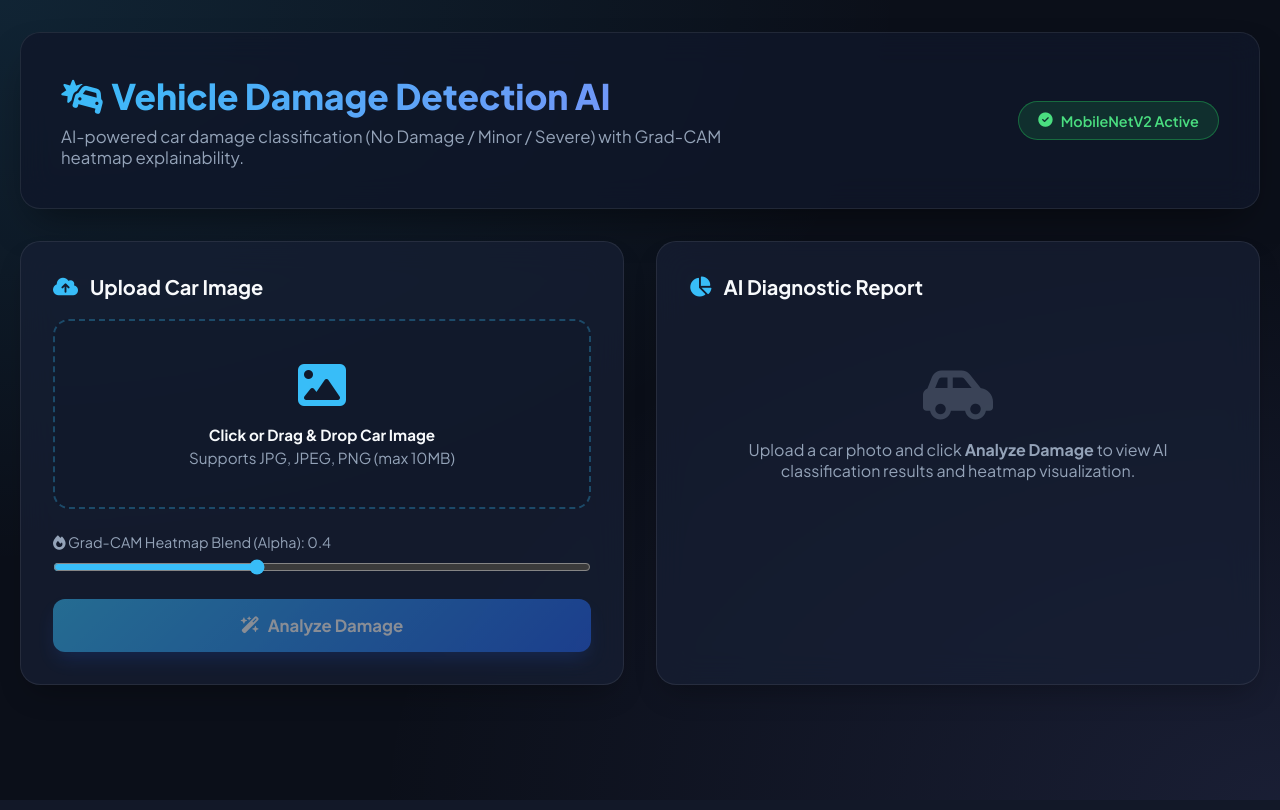
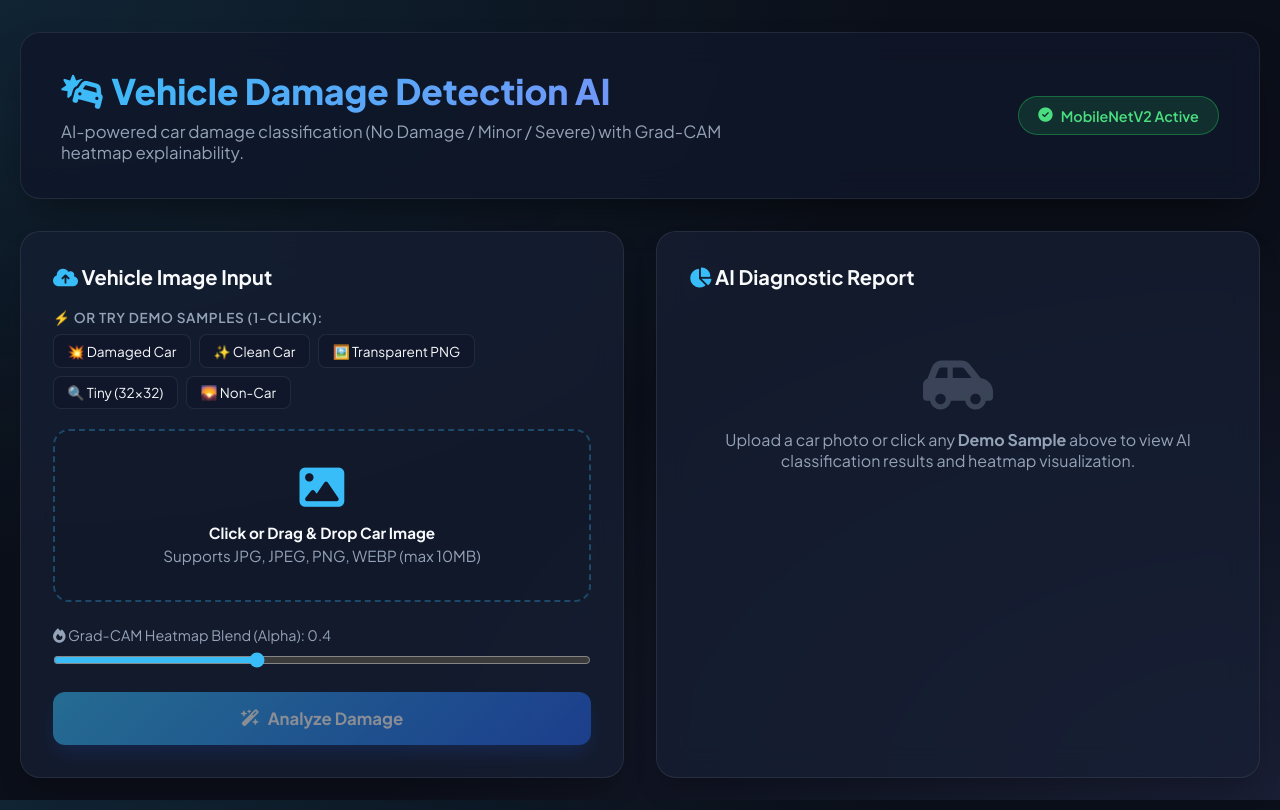
Before and after one commit to tanmaypatole2020-wq/damage-car-detection-, a Flask app: page / in a window 1280 px wide. Run offline with Flask 3, Linux system fonts and the light colour scheme.

Commit message:
Add 1-click sample demos, dark theme config, and Streamlit deploy link

```diff
--- a/server.py
+++ b/server.py
@@ -75,7 +75,8 @@
                 "class_name": result["class_name"],
                 "display_name": result["display_name"],
                 "confidence": result["confidence"],
-                "confidence_percentage": f"{result['confidence'] * 100:.1f}%",
+                "confidence_percentage": result["confidence_percentage"],
+                "is_low_confidence": result["is_low_confidence"],
                 "probabilities": result["probabilities"],
                 "badge_color": result["badge_color"],
                 "bg_color": result["bg_color"],
@@ -93,6 +94,49 @@
         return jsonify({"error": f"Failed to process image: {str(e)}"}), 500
 
 
+@app.route("/api/sample/<sample_name>", methods=["GET"])
+def sample_predict_api(sample_name):
+    """API endpoint to run prediction directly on preloaded sample images."""
+    if not predictor.is_ready():
+        return jsonify({"error": "Model is not loaded."}), 400
+
+    sample_file = config.SAMPLES_DIR / f"{sample_name}.jpg"
+    if not sample_file.exists():
+        sample_file = config.SAMPLES_DIR / f"{sample_name}.png"
+    if not sample_file.exists():
+        return jsonify({"error": f"Sample image '{sample_name}' not found."}), 404
+
+    try:
+        alpha = float(request.args.get("alpha", 0.4))
+        result = predictor.predict(sample_file, gradcam_alpha=alpha)
+
+        original_b64 = numpy_to_base64(result["original_rgb"])
+        overlay_b64 = numpy_to_base64(result["gradcam_overlay_rgb"])
+        heatmap_b64 = numpy_to_base64(result["gradcam_heatmap_rgb"])
+
+        return jsonify(
+            {
+                "status": "success",
+                "class_name": result["class_name"],
+                "display_name": result["display_name"],
+                "confidence": result["confidence"],
+                "confidence_percentage": result["confidence_percentage"],
+                "is_low_confidence": result["is_low_confidence"],
+                "probabilities": result["probabilities"],
+                "badge_color": result["badge_color"],
+                "bg_color": result["bg_color"],
+                "severity": result["severity"],
+                "summary": result["summary"],
+                "action": result["action"],
+                "original_image": original_b64,
+                "gradcam_overlay": overlay_b64,
+                "gradcam_heatmap": heatmap_b64,
+            }
+        )
+    except Exception as e:
+        return jsonify({"error": str(e)}), 500
+
+
 if __name__ == "__main__":
     print("\n" + "=" * 60)
     print(" VEHICLE DAMAGE DETECTION WEB SERVER RUNNING")
--- a/templates/index.html
+++ b/templates/index.html
@@ -51,7 +51,7 @@
             backdrop-filter: blur(16px);
             border: 1px solid var(--card-border);
             border-radius: 20px;
-            padding: 2.5rem;
+            padding: 2.2rem 2.5rem;
             margin-bottom: 2rem;
             box-shadow: 0 20px 40px -15px rgba(0, 0, 0, 0.5);
             display: flex;
@@ -116,19 +116,53 @@
             margin-bottom: 1.25rem;
             display: flex;
             align-items: center;
-            gap: 0.75rem;
+            justify-content: space-between;
             color: var(--text-main);
         }
 
-        .card-title i {
+        /* Sample Buttons */
+        .samples-bar {
+            margin-bottom: 1.25rem;
+        }
+
+        .samples-bar label {
+            display: block;
+            font-size: 0.85rem;
+            font-weight: 600;
+            color: var(--text-muted);
+            margin-bottom: 0.5rem;
+            text-transform: uppercase;
+            letter-spacing: 0.05em;
+        }
+
+        .sample-chips {
+            display: flex;
+            flex-wrap: wrap;
+            gap: 0.5rem;
+        }
+
+        .sample-btn {
+            background: rgba(15, 23, 42, 0.6);
+            border: 1px solid var(--card-border);
+            color: var(--text-main);
+            padding: 0.45rem 0.85rem;
+            border-radius: 8px;
+            font-size: 0.85rem;
+            cursor: pointer;
+            transition: all 0.2s ease;
+        }
+
+        .sample-btn:hover {
+            border-color: var(--accent-primary);
             color: var(--accent-primary);
+            background: rgba(56, 189, 248, 0.08);
         }
 
         /* Upload Dropzone */
         .dropzone {
             border: 2px dashed rgba(56, 189, 248, 0.3);
             border-radius: 16px;
-            padding: 2.5rem 1.5rem;
+            padding: 2.2rem 1.5rem;
             text-align: center;
             background: rgba(15, 23, 42, 0.4);
             cursor: pointer;
@@ -143,9 +177,9 @@
         }
 
         .dropzone i {
-            font-size: 3rem;
+            font-size: 2.8rem;
             color: var(--accent-primary);
-            margin-bottom: 1rem;
+            margin-bottom: 0.75rem;
         }
 
         .dropzone p {
@@ -218,12 +252,12 @@
 
         /* Preview Area */
         .preview-box {
-            margin-top: 1.5rem;
+            margin-top: 1.25rem;
             border-radius: 14px;
             overflow: hidden;
             border: 1px solid var(--card-border);
             display: none;
-            max-height: 260px;
+            max-height: 250px;
         }
 
         .preview-box img {
@@ -422,15 +456,26 @@
                 </div>
 
                 <div class="card-title">
-                    <i class="fa-solid fa-cloud-arrow-up"></i>
-                    <span>Upload Car Image</span>
+                    <span><i class="fa-solid fa-cloud-arrow-up" style="color: var(--accent-primary);"></i> Vehicle Image Input</span>
+                </div>
+
+                <!-- Preloaded Demo Chips -->
+                <div class="samples-bar">
+                    <label>⚡ Or Try Demo Samples (1-Click):</label>
+                    <div class="sample-chips">
+                        <button class="sample-btn" onclick="loadSample('damaged_car')">💥 Damaged Car</button>
+                        <button class="sample-btn" onclick="loadSample('undamaged_car')">✨ Clean Car</button>
+                        <button class="sample-btn" onclick="loadSample('car_alpha')">🖼️ Transparent PNG</button>
+                        <button class="sample-btn" onclick="loadSample('tiny_car')">🔍 Tiny (32x32)</button>
+                        <button class="sample-btn" onclick="loadSample('non_car')">🌄 Non-Car</button>
+                    </div>
                 </div>
 
                 <div class="dropzone" id="dropzone">
                     <i class="fa-solid fa-image"></i>
                     <p style="font-weight: 700; color: var(--text-main); margin-bottom: 0.25rem;">Click or Drag & Drop Car Image</p>
-                    <p>Supports JPG, JPEG, PNG (max 10MB)</p>
-                    <input type="file" id="fileInput" accept="image/jpeg, image/jpg, image/png">
+                    <p>Supports JPG, JPEG, PNG, WEBP (max 10MB)</p>
+                    <input type="file" id="fileInput" accept="image/jpeg, image/jpg, image/png, image/webp">
                 </div>
 
                 <div class="preview-box" id="previewBox">
@@ -453,13 +498,12 @@
             <!-- Right Panel: Results -->
             <div class="card" id="resultsCard">
                 <div class="card-title">
-                    <i class="fa-solid fa-chart-pie"></i>
-                    <span>AI Diagnostic Report</span>
+                    <span><i class="fa-solid fa-chart-pie" style="color: var(--accent-primary);"></i> AI Diagnostic Report</span>
                 </div>
 
                 <div id="placeholderState" style="text-align: center; padding: 3rem 1rem; color: var(--text-muted);">
                     <i class="fa-solid fa-car-side" style="font-size: 3.5rem; margin-bottom: 1rem; opacity: 0.3;"></i>
-                    <p>Upload a car photo and click <strong>Analyze Damage</strong> to view AI classification results and heatmap visualization.</p>
+                    <p>Upload a car photo or click any <strong>Demo Sample</strong> above to view AI classification results and heatmap visualization.</p>
                 </div>
 
                 <div id="resultsState" style="display: none;">
@@ -483,7 +527,7 @@
                     </div>
 
                     <div style="font-weight: 700; font-size: 0.95rem; margin-bottom: 1rem; color: var(--text-main);">
-                        Class Probability Breakdown
+                        Class Probability Breakdown (All 3 Classes)
                     </div>
                     <div id="probabilitiesContainer"></div>
                 </div>
@@ -492,8 +536,7 @@
             <!-- Grad-CAM Visuals Row -->
             <div class="card gradcam-grid" id="gradcamSection">
                 <div class="card-title">
-                    <i class="fa-solid fa-eye"></i>
-                    <span>Grad-CAM Visual Focus Regions</span>
+                    <span><i class="fa-solid fa-eye" style="color: var(--accent-primary);"></i> Grad-CAM Visual Focus Regions</span>
                 </div>
                 <p style="color: var(--text-muted); font-size: 0.9rem; margin-bottom: 1rem;">
                     The heatmap highlights specific pixel regions in the car image that activated the neural network's damage decision.
@@ -545,6 +588,26 @@
         alphaSlider.addEventListener('input', (e) => {
             alphaVal.textContent = e.target.value;
         });
+
+        // 1-Click Demo Sample loader
+        async function loadSample(sampleName) {
+            loader.style.display = 'flex';
+            try {
+                const res = await fetch(`/api/sample/${sampleName}?alpha=${alphaSlider.value}`);
+                const data = await res.json();
+                loader.style.display = 'none';
+                if (!res.ok) {
+                    alert(data.error || 'Failed to load sample');
+                    return;
+                }
+                previewImg.src = data.original_image;
+                previewBox.style.display = 'block';
+                renderResults(data);
+            } catch (err) {
+                loader.style.display = 'none';
+                alert('Failed to connect to server.');
+            }
+        }
 
         // File selection handling
         fileInput.addEventListener('change', (e) => {
@@ -669,7 +732,7 @@
             imgHeatmap.src = data.gradcam_heatmap;
             imgOverlay.src = data.gradcam_overlay;
 
-            // Smooth scroll to results on mobile
+            // Smooth scroll to results
             gradcamSection.scrollIntoView({ behavior: 'smooth' });
         }
     </script>
```
Also changed, not shown: app.py (+87 -65 lines), .streamlit/config.toml (added), README.md.
